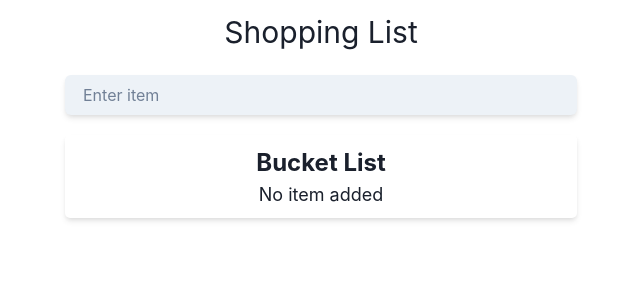
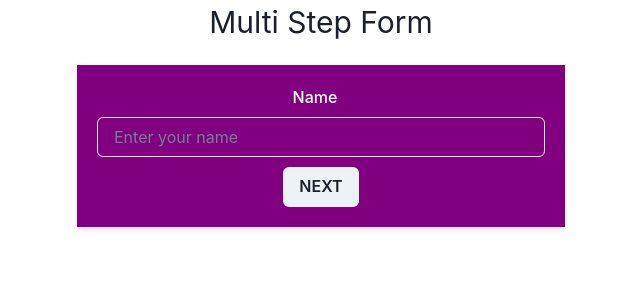
Before and after one commit to shekhar-2410/machine-round, a React (Create React App) app: page / in a window 1280 px wide. Shown: the top 300 px of the page, without its empty margins (319-959 px from the left). Built offline with nearby package versions, Linux system fonts and the light colour scheme.

Commit message:
multi-step-form

```diff
--- a/src/App.js
+++ b/src/App.js
@@ -1,4 +1,5 @@
 import "./App.css";
+import MultitepForm from "./components/MultitepForm";
 import ShoppingList from "./components/ShoppingList";
 // import Emical from "./components/Emical";
 // import ModalComponet from "./components/ModalComponet";
@@ -8,6 +9,7 @@ import ShoppingList from "./components/ShoppingList";
 // import FaqComponent from "./components/FaqComponent";
 // import Timer from "./components/Timer";
 // import Undoablecounter from "./components/Undoablecounter";
+
 
 function App() {
   return (
@@ -20,7 +22,8 @@ function App() {
       {/* <Emical /> */}
       {/* <ModalComponet /> */}
       {/* <Undoablecounter /> */}
-      <ShoppingList />
+      {/* <ShoppingList /> */}
+      <MultitepForm/>
     </div>
   );
 }
--- /dev/null
+++ b/src/components/MultitepForm.js
@@ -0,0 +1,143 @@
+import React, { useState } from "react";
+import {
+  Box,
+  FormControl,
+  FormLabel,
+  Input,
+  Button,
+  Text,
+  VStack,
+} from "@chakra-ui/react";
+import { ArrowLeftIcon } from "@chakra-ui/icons";
+const formData = [
+  {
+    id: "name",
+    lable: "Name",
+    type: "text",
+    btn_label: "next",
+    placeHolder: "Enter your name",
+  },
+  {
+    id: "email",
+    lable: "Email",
+    type: "email",
+    btn_label: "next",
+    placeHolder: "Enter your email",
+  },
+  {
+    id: "phonenumber",
+    lable: "phone number",
+    type: "phone",
+    btn_label: "next",
+    placeHolder: "Enter your phone number",
+  },
+  {
+    id: "city",
+    lable: "City",
+    type: "text",
+    btn_label: "next",
+    placeHolder: "Enter your city",
+  },
+  {
+    id: "pincode",
+    lable: "Pin code",
+    type: "number",
+    btn_label: "submit",
+    placeHolder: "Enter your pin code",
+  },
+];
+const MultitepForm = () => {
+  const [index, setIndex] = useState(0);
+  const [data, setData] = useState(formData);
+  const [form_Data, setFormData] = useState({
+    name: "",
+    email: "",
+    phonenumber: "",
+    city: "",
+    pincode: "",
+  });
+  const[showbox,setshowbox]=useState(false)
+  const eventHandler = (e) => {
+    e.preventDefault();
+    if (index === data.length - 1) {
+      setshowbox(true);
+    } else {
+      setIndex((i) => i + 1);
+    }
+  };
+  const prevPage = (e) => {
+    e.preventDefault();
+    setIndex((i) => i - 1);
+  };
+  const handleOnChange = (e) => {
+    const id = e.target.id;
+    const value = e.target.value;
+    const copyformData = { ...form_Data };
+    copyformData[id] = value;
+    setFormData(copyformData);
+  };
+
+  return (
+    <Box>
+      <Text textAlign={"center"} fontSize={"3xl"}>
+        Multi Step Form
+      </Text>
+      {showbox === false?( <Box
+        background={"purple"}
+        padding={"20px"}
+        width={"fit-content"}
+        mx={"auto"}
+        mt={"20px"}
+        boxShadow={"md"}
+      >
+        {index !== 0 && (
+          <Button
+            color="#fff"
+            leftIcon={<ArrowLeftIcon />}
+            variant={"ghost"}
+            ml="-90%"
+            onClick={prevPage}
+            _hover={{ background: "transparent", color: "#fff" }}
+          >
+            back
+          </Button>
+        )}
+        <form onSubmit={eventHandler}>
+          <FormControl mb="10px">
+            <FormLabel color="#fff" textAlign={"center"}>
+              {data[index].lable}
+            </FormLabel>
+            <Input
+              placeholder={data[index].placeHolder}
+              color="#fff"
+              width={"md"}
+              type={data[index].type}
+              required
+              id={data[index].id}
+              onChange={handleOnChange}
+              value={form_Data[data[index].id]}
+            />
+          </FormControl>
+          <Button type="submit" textTransform={"uppercase"}>
+            {data[index].btn_label}
+          </Button>
+        </form>
+      </Box>):(
+        <VStack>
+            <Text fontWeight={"bold"} fontSize={"xl"}>Succesfully Submitted !</Text>
+
+            <Text>Name: {form_Data.name}</Text>
+            <Text>Eamil: {form_Data.email}</Text>
+            <Text>Phone-number: {form_Data.phonenumber}</Text>
+            <Text>City: {form_Data.city}</Text>
+            <Text>PineCode: {form_Data.pincode}</Text>
+            <Button onClick={() => setshowbox(false)}>Go Back</Button>
+        </VStack>
+      )
+      }
+
+    </Box>
+  );
+};
+
+export default MultitepForm;
```
